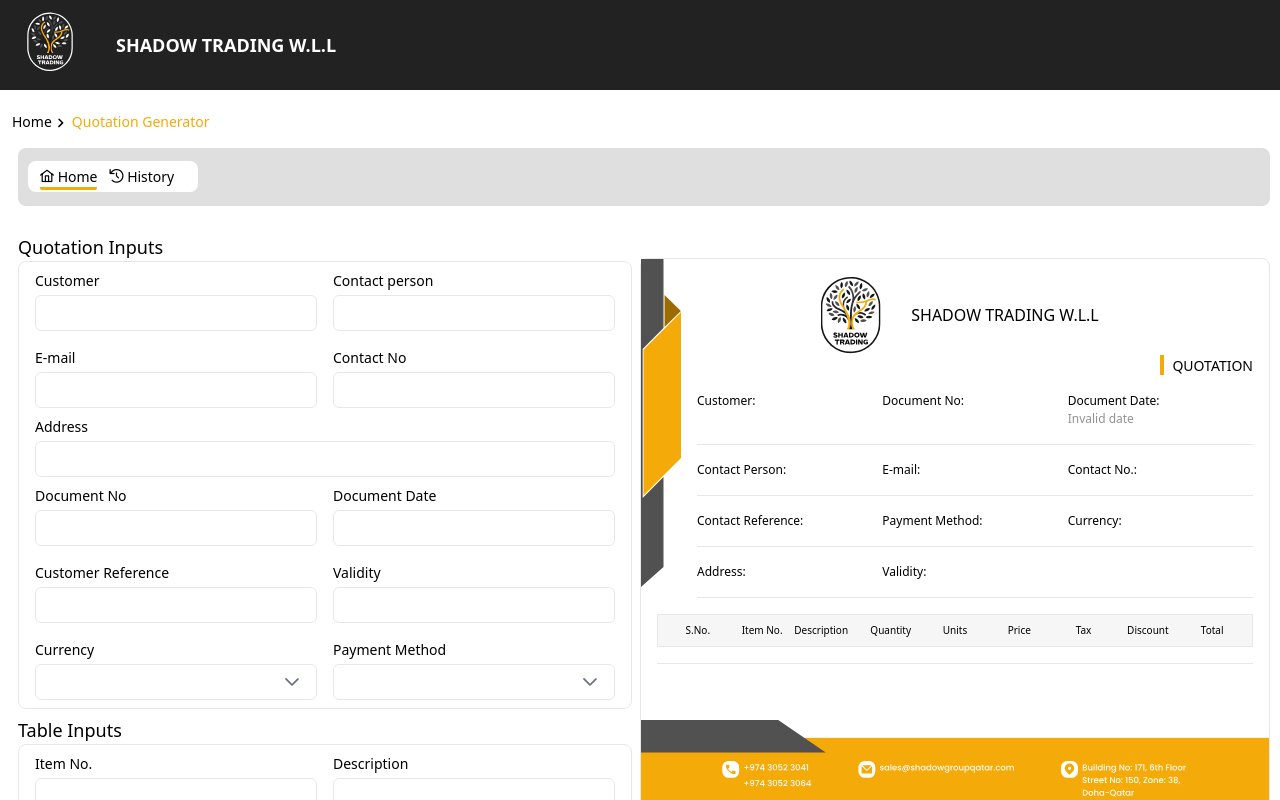
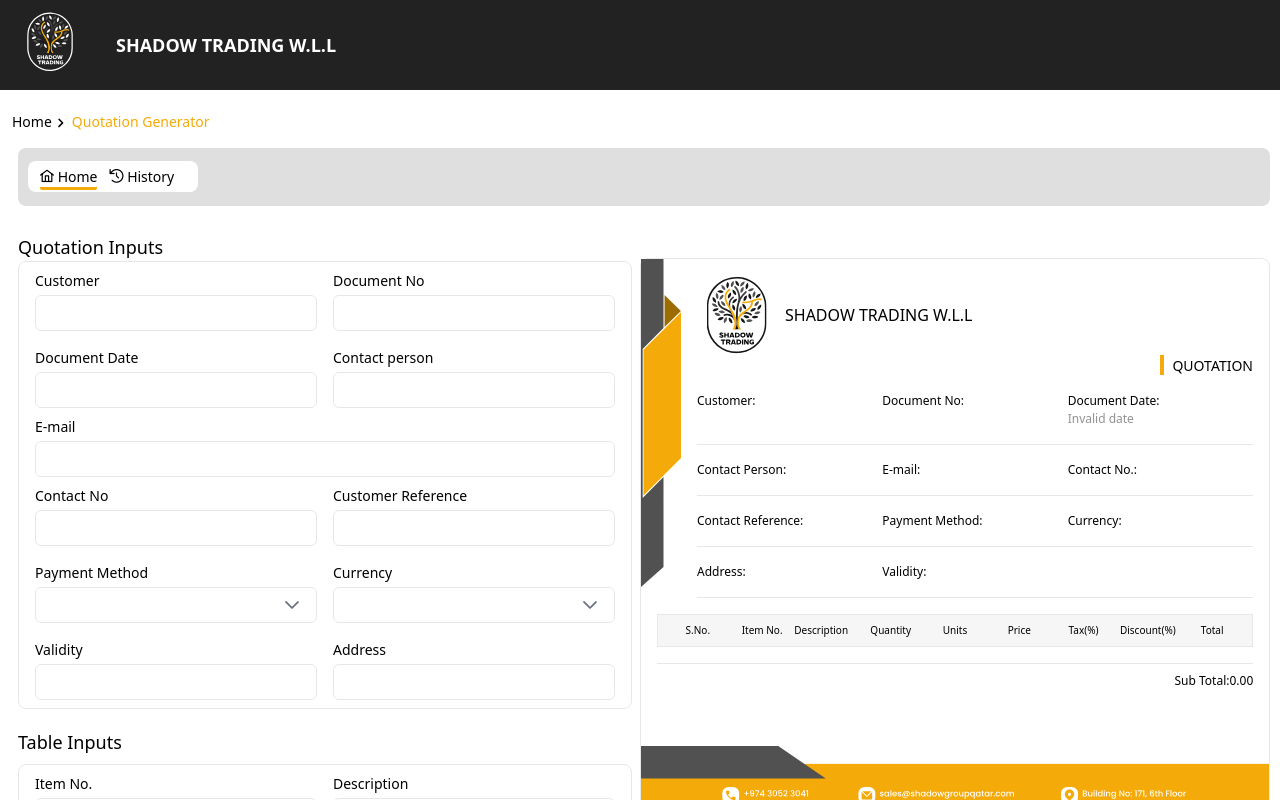
Before and after one commit to Visva24/quotation_generator, a Next.js app: page /quotation in a window 1280 px wide. Built offline with nearby package versions, Linux system fonts and the light colour scheme; a web font is replaced by a local one.

Commit message:
minor commit in log in pages

```diff
--- a/src/app/home/layout.tsx
+++ b/src/app/home/layout.tsx
@@ -11,15 +11,15 @@
     const breadcrumb = [
         {
             label: "Home",
-            route: "/"
+            route: "/home"
         }
     ]
     return (
         <div className='min-h-screen'>
-            <header className='pl-2 pt-4'>
+            <header className='pl-2 pt-4 '>
                 <Breadcrumbs breadcrumb={breadcrumb} />
                 <div className='bg-[#DFDFDF] px-2.5 py-4 rounded-[8px] mx-2.5 my-3'>
-                    <Tabs tabHead={[{ title: "Home", route: "/", icon: "home" }, { title: "History", route: "/home/history", icon: "history" }]} />
+                    <Tabs tabHead={[{ title: "Home", route: "/home", icon: "home" }, { title: "History", route: "/home/history", icon: "history" }]} />
                 </div>
             </header>
             <main>
--- a/src/app/layout.tsx
+++ b/src/app/layout.tsx
@@ -5,6 +5,7 @@
 import 'primeicons/primeicons.css';
 import './globals.css';
 import Image from 'next/image';
+import { usePathname } from 'next/navigation';
 
 export const metadata: Metadata = {
   title: 'Quotation',
@@ -16,6 +17,10 @@
 }: {
   children: React.ReactNode;
 }) {
+  const pathname = usePathname();
+  if (pathname === '/log-in') {
+    return <>{children}</>;
+  }
   return (
     <html lang="en">
       <body className="flex flex-col bg-[#fff] m-0 p-0 overflow-hidden ">
--- /dev/null
+++ b/src/app/log-in/page.tsx
@@ -0,0 +1,12 @@
+export default function LoginPage() {
+    return (
+      <div>
+        <h1>Login Page</h1>
+        <form>
+          <input type="text" placeholder="Username" />
+          <input type="password" placeholder="Password" />
+          <button type="submit">Login</button>
+        </form>
+      </div>
+    );
+  }
--- a/src/app/quotation/layout.tsx
+++ b/src/app/quotation/layout.tsx
@@ -11,7 +11,7 @@
     const breadcrumb = [
         {
             label: "Home",
-            route: "/"
+            route: "/home"
         },
         {
             label: "Quotation Generator",
--- a/src/app/quotation/page.tsx
+++ b/src/app/quotation/page.tsx
@@ -6,10 +6,7 @@
 import Custombutton from '../component/Custombutton'
 import Image from 'next/image'
 import moment from 'moment'
-interface FormData {
-  document_date: Date | undefined;
 
-}
 const page = () => {
   const router = useRouter();
   const [formdata, setFormdata] = useState<any>(
@@ -73,6 +70,8 @@
     setFormdata({ ...formdata, [key]: value })
     setTableData({ ...tableData, [key]: value })
   }
+
+
   return (
     <>
       <div className='grid grid-cols-12 mx-2.5 min-h-screen'>
@@ -89,42 +88,6 @@
                 />
               </div>
               <div className='flex flex-col gap-1'>
-                <label htmlFor="">Contact person</label>
-                <input className='border h-9 rounded-[6px]'
-                  type='text'
-                  onChange={(e) => { handleChange("contact_person", e.target.value) }}
-                  value={formdata.contact_person}
-                />
-              </div>
-              <div className='flex flex-col gap-1'>
-                <label htmlFor="">E-mail</label>
-                <input className='border h-9 rounded-[6px]'
-                  type='text'
-                  onChange={(e) => { handleChange("email", e.target.value) }}
-                  value={formdata.email}
-                />
-              </div>
-              <div className='flex flex-col gap-1'>
-                <label htmlFor="">Contact No</label>
-                <input className='border h-9 rounded-[6px]'
-                  type='text'
-                  onChange={(e) => { handleChange("contact_no", e.target.value) }}
-                  value={formdata.contact_no}
-                />
-              </div>
-            </div>
-            <div className='px-2 my-2'>
-              <div className='flex flex-col gap-1'>
-                <label htmlFor="">Address</label>
-                <input className='border h-9 rounded-[6px]'
-                  type='text'
-                  onChange={(e) => { handleChange("address", e.target.value) }}
-                  value={formdata.address}
-                />
-              </div>
-            </div>
-            <div className='grid grid-cols-2 px-2 gap-4'>
-              <div className='flex flex-col gap-1'>
                 <label htmlFor="">Document No</label>
                 <input className='border h-9 rounded-[6px]'
                   type='text'
@@ -137,11 +100,55 @@
                 <Calendar className='border h-9 rounded-[6px]' value={formdata.document_date || undefined} onChange={(e) => handleChange("document_date", e.value as Date)} />
               </div>
               <div className='flex flex-col gap-1'>
+                <label htmlFor="">Contact person</label>
+                <input className='border h-9 rounded-[6px]'
+                  type='text'
+                  onChange={(e) => { handleChange("contact_person", e.target.value) }}
+                  value={formdata.contact_person}
+                />
+              </div>
+            </div>
+            <div className='px-2 my-2'>
+              <div className='flex flex-col gap-1'>
+                <label htmlFor="">E-mail</label>
+                <input className='border h-9 rounded-[6px]'
+                  type='text'
+                  onChange={(e) => { handleChange("email", e.target.value) }}
+                  value={formdata.email}
+                />
+              </div>
+            </div>
+            <div className='grid grid-cols-2 px-2 gap-4'>
+              <div className='flex flex-col gap-1'>
+                <label htmlFor="">Contact No</label>
+                <input className='border h-9 rounded-[6px]'
+                  type='text'
+                  onChange={(e) => { handleChange("contact_no", e.target.value) }}
+                  value={formdata.contact_no}
+                />
+              </div>
+              <div className='flex flex-col gap-1'>
                 <label htmlFor="">Customer Reference</label>
                 <input className='border h-9 rounded-[6px]'
                   type='text'
                   onChange={(e) => { handleChange("customer_reference", e.target.value) }}
                   value={formdata.customer_reference}
+                />
+              </div>
+              <div className='flex flex-col gap-1'>
+                <label htmlFor="">Payment Method</label>
+                <Dropdown className='border h-9 rounded-[6px]'
+                  options={paymentDropdown}
+                  onChange={(e) => { handleChange("payment_method", e.target.value) }}
+                  value={formdata.payment_method}
+                />
+              </div>
+              <div className='flex flex-col gap-1'>
+                <label htmlFor="">Currency</label>
+                <Dropdown className='border h-9 rounded-[6px]'
+                  options={paymentDropdown}
+                  onChange={(e) => { handleChange("currency", e.target.value) }}
+                  value={formdata.currency}
                 />
               </div>
               <div className='flex flex-col gap-1'>
@@ -153,26 +160,17 @@
                 />
               </div>
               <div className='flex flex-col gap-1'>
-                <label htmlFor="">Currency</label>
-                <Dropdown className='border h-9 rounded-[6px]'
-                  options={paymentDropdown}
-                  onChange={(e) => { handleChange("currency", e.target.value) }}
-                  value={formdata.currency}
+                <label htmlFor="">Address</label>
+                <input className='border h-9 rounded-[6px]'
+                  type='text'
+                  onChange={(e) => { handleChange("address", e.target.value) }}
+                  value={formdata.address}
                 />
               </div>
-              <div className='flex flex-col gap-1'>
-                <label htmlFor="">Payment Method</label>
-                <Dropdown className='border h-9 rounded-[6px]'
-                  options={paymentDropdown}
-                  onChange={(e) => { handleChange("payment_method", e.target.value) }}
-                  value={formdata.payment_method}
-                />
-              </div>
-
             </div>
           </div>
           <div>
-            <p className='text-[18px] ml-2 mt-2 font-medium'>Table Inputs</p>
+            <p className='text-[18px] ml-2 mt-5 mb-2 font-medium'>Table Inputs</p>
             <div className='border mx-2 rounded-[8px] p-2'>
               <div className='grid grid-cols-2 px-2 gap-4'>
                 <div className='flex flex-col gap-1'>
@@ -207,9 +205,11 @@
                     value={tableData.unit}
                   />
                 </div>
+              </div>
+              <div className='grid grid-cols-3  gap-4 m-4'>
                 <div className='flex flex-col gap-1'>
                   <label htmlFor="">Price</label>
-                  <input className='border h-9 rounded-[6px]'
+                  <input className='border h-9 rounded-[6px] w-full'
                     type='number'
                     onChange={(e) => { handleChange("price", e.target.value) }}
                     value={tableData.price}
@@ -217,7 +217,7 @@
                 </div>
                 <div className='flex flex-col gap-1'>
                   <label htmlFor="">Discount</label>
-                  <input className='border h-9 rounded-[6px]'
+                  <input className='border h-9 rounded-[6px] w-full'
                     type='number'
                     onChange={(e) => { handleChange("discount", e.target.value) }}
                     value={tableData.discount}
@@ -225,13 +225,23 @@
                 </div>
                 <div className='flex flex-col gap-1'>
                   <label htmlFor="">Tax</label>
-                  <input className='border h-9 rounded-[6px]'
+                  <input className='border h-9 rounded-[6px] w-full'
                     type='number'
                     onChange={(e) => { handleChange("tax", e.target.value) }}
                     value={tableData.tax}
                   />
                 </div>
-
+              </div>
+              <div className='flex justify-end items-center my-3 px-2'>
+                <div className='flex gap-5 items-center'>
+                  <Custombutton name={'Reset'} color={'black'} />
+                  <Custombutton name={'Add'} color={'yellow'} onclick={handleAdd} />
+                </div>
+              </div>
+            </div>
+            <p className='text-[18px] ml-2 mt-5 mb-2 font-medium'>Extras</p>
+            <div className='border mx-2 rounded-[8px] p-2'>
+              <div className='grid grid-cols-2 px-2 gap-4'>
                 <div className='flex flex-col gap-1'>
                   <label htmlFor="">Remark Brand</label>
                   <input className='border h-9 rounded-[6px]'
@@ -250,12 +260,7 @@
                 </div>
               </div>
             </div>
-            <div className='flex justify-end items-center my-3 px-2'>
-              <div className='flex gap-5 items-center'>
-                <Custombutton name={'Reset'} color={'black'} />
-                <Custombutton name={'Add'} color={'yellow'} onclick={handleAdd} />
-              </div>
-            </div>
+
           </div>
         </div>
         <div className='col-span-6 pt-10'>
@@ -264,7 +269,7 @@
             <div className='absolute bottom-0 '> <Image src={'/images/shadow-trading-footer.svg'} alt={''} width={700} height={20} /></div>
 
             <div>
-              <div className='flex gap-5 mt-4 justify-center items-center'>
+              <div className='flex gap-2 mt-4 pl-14 justify-start items-center'>
                 <div className=''>
                   <Image src={'/images/shadow-trading-logo.svg'} alt={''} width={80} height={90} />
                 </div>
@@ -340,12 +345,18 @@
               <div className='flex justify-center'>Quantity</div>
               <div className='flex justify-center'>Units</div>
               <div className='flex justify-center'>Price</div>
-              <div className='flex justify-center'>Tax</div>
-              <div className='flex justify-center'>Discount</div>
+              <div className='flex justify-center'>Tax(%)</div>
+              <div className='flex justify-center'>Discount(%)</div>
               <div className='flex justify-center'>Total</div>
 
             </div>
-            {rows?.map((row: any, index: number) => (
+            {rows?.map((row: any, index: number) => {
+              const total = (
+                (parseFloat(row.price) || 0) * (parseFloat(row.quantity) || 0) +
+                ((parseFloat(row.price) || 0) * (parseFloat(row.quantity) || 0) * (parseFloat(row.tax) || 0)) / 100 -
+                ((parseFloat(row.price) || 0) * (parseFloat(row.quantity) || 0) * (parseFloat(row.discount) || 0)) / 100
+              ).toFixed(2);
+              return (
                 <div key={row.id || index} className="border-b w-[95%] mx-auto">
                   <div className="grid grid-cols-9 p-2 !text-[10px]">
                     <div className="flex justify-center !break-all">{index + 1}</div>
@@ -357,7 +368,9 @@
                     <div className="flex justify-center !break-all">{row.tax}</div>
                     <div className="flex justify-center !break-all">{row.discount}</div>
                     <div className="flex justify-center !break-all">
-                    {row.price * row.quantity - row.discount + row.tax}
+                      {
+                        total
+                      }
                     </div>
                   </div>
 
@@ -368,9 +381,10 @@
                     <i className="pi pi-trash"></i>
                   </button>
                 </div>
-            ))}
+              )
+            })}
             <div className="grid grid-cols-9 p-2 border-b w-[95%] mx-auto !text-[10px]">
-              <div ></div>
+              <div></div>
               <div className='flex justify-center !break-all'>{tableData.item_no}</div>
               <div className='!break-all'>{tableData.description}</div>
               <div className='flex justify-center !break-all'>{tableData.quantity}</div>
@@ -380,7 +394,16 @@
               <div className='flex justify-center !break-all'>{tableData.discount}</div>
               <div className='flex justify-center !break-all'>{tableData.price}</div>
             </div>
-
+            <p className='flex justify-end w-[95%] mx-auto text-[12px] mt-2'>Sub Total:
+              {rows?.reduce((sum: any, row: any) => {
+                const total =
+                  (parseFloat(row.price) || 0) * (parseFloat(row.quantity) || 0) +
+                  ((parseFloat(row.price) || 0) * (parseFloat(row.quantity) || 0) * (parseFloat(row.tax) || 0)) / 100 -
+                  ((parseFloat(row.price) || 0) * (parseFloat(row.quantity) || 0) * (parseFloat(row.discount) || 0)) / 100;
+                return sum + total;
+              }, 0)
+                .toFixed(2)}
+            </p>
           </div>
         </div>
       </div>
```
Also changed, not shown: src/app/home/page.tsx (+2 -5 lines), src/app/page.tsx (+3 -8 lines). Lines whose indentation alone changed are shown as unchanged.
